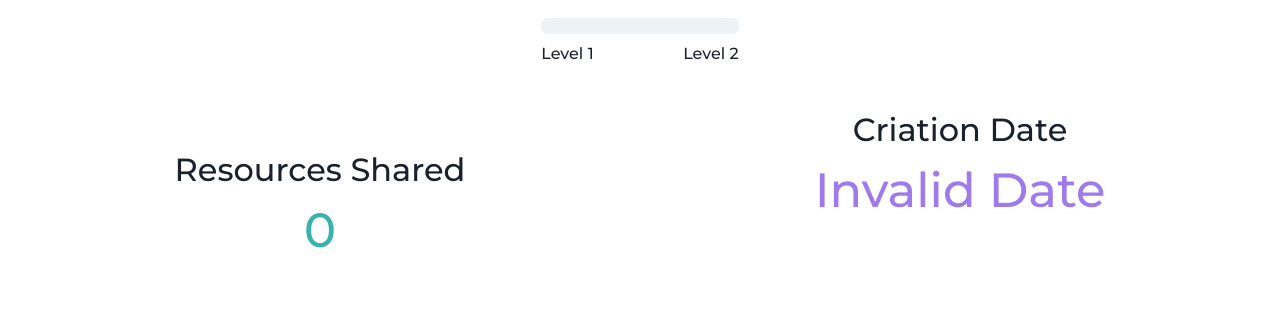
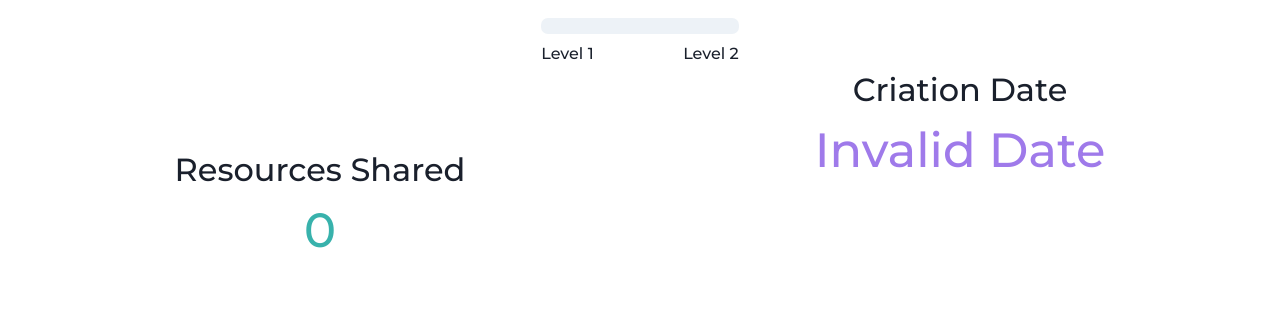
Before and after one commit to Corista14/EstudaMais, a React (Create React App) app: page /profile in a window 1280 px wide. Shown: the part 202-518 px from the top of the page. Built offline with nearby package versions, Linux system fonts and the light colour scheme; no server answers; the database is empty; sample sign-in values are in the browser's storage.

Commit message:
profile page fixed style

```diff
--- a/src/components/Profile/Profile.js
+++ b/src/components/Profile/Profile.js
@@ -203,7 +203,7 @@ function Profile() {
             {dbResCount}
           </Text>
         </Box>
-        <Box textAlign="center" mt={10}>
+        <Box textAlign="center">
           <Text className="title-stats" fontSize="2rem">
             Criation Date
           </Text>
```
